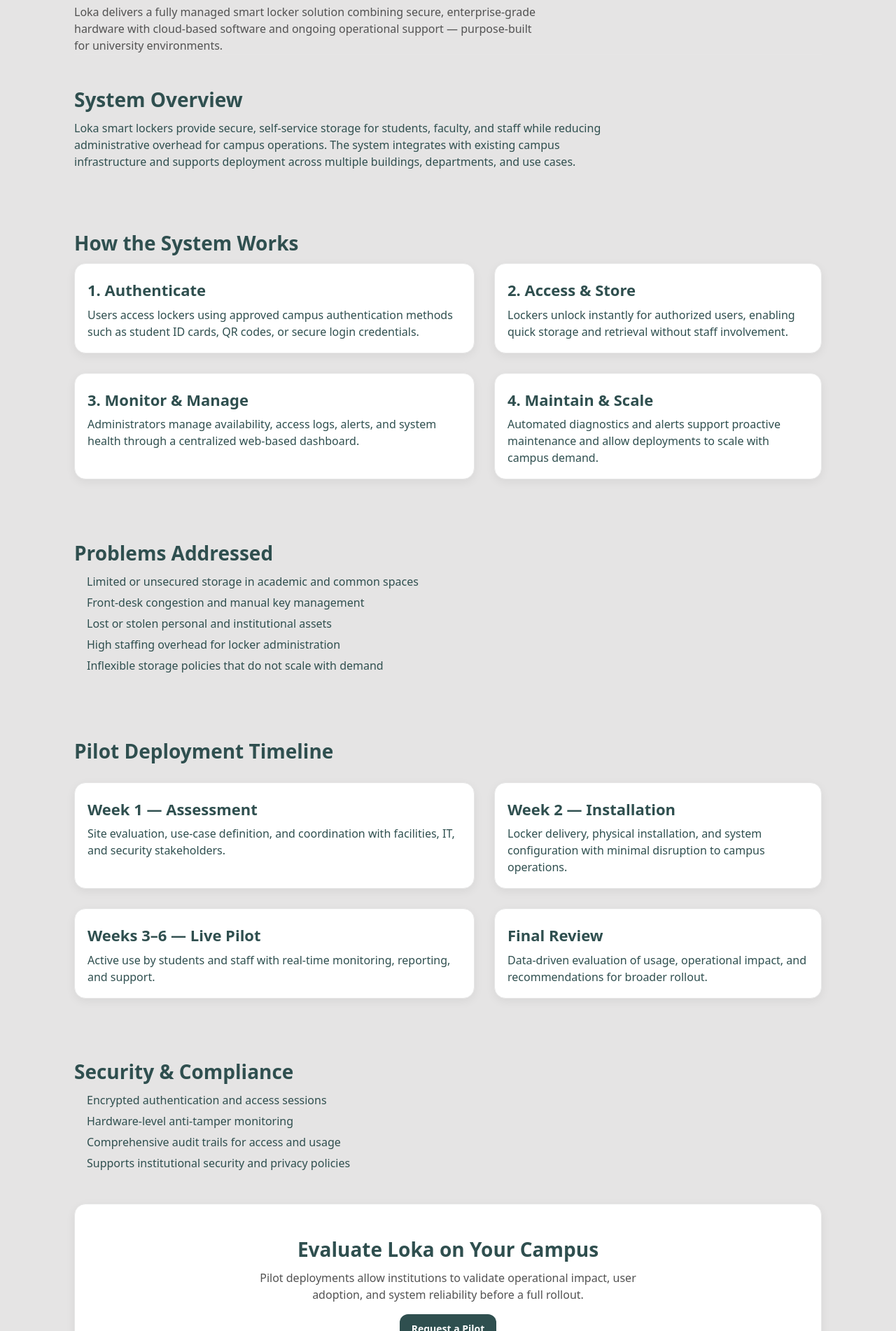
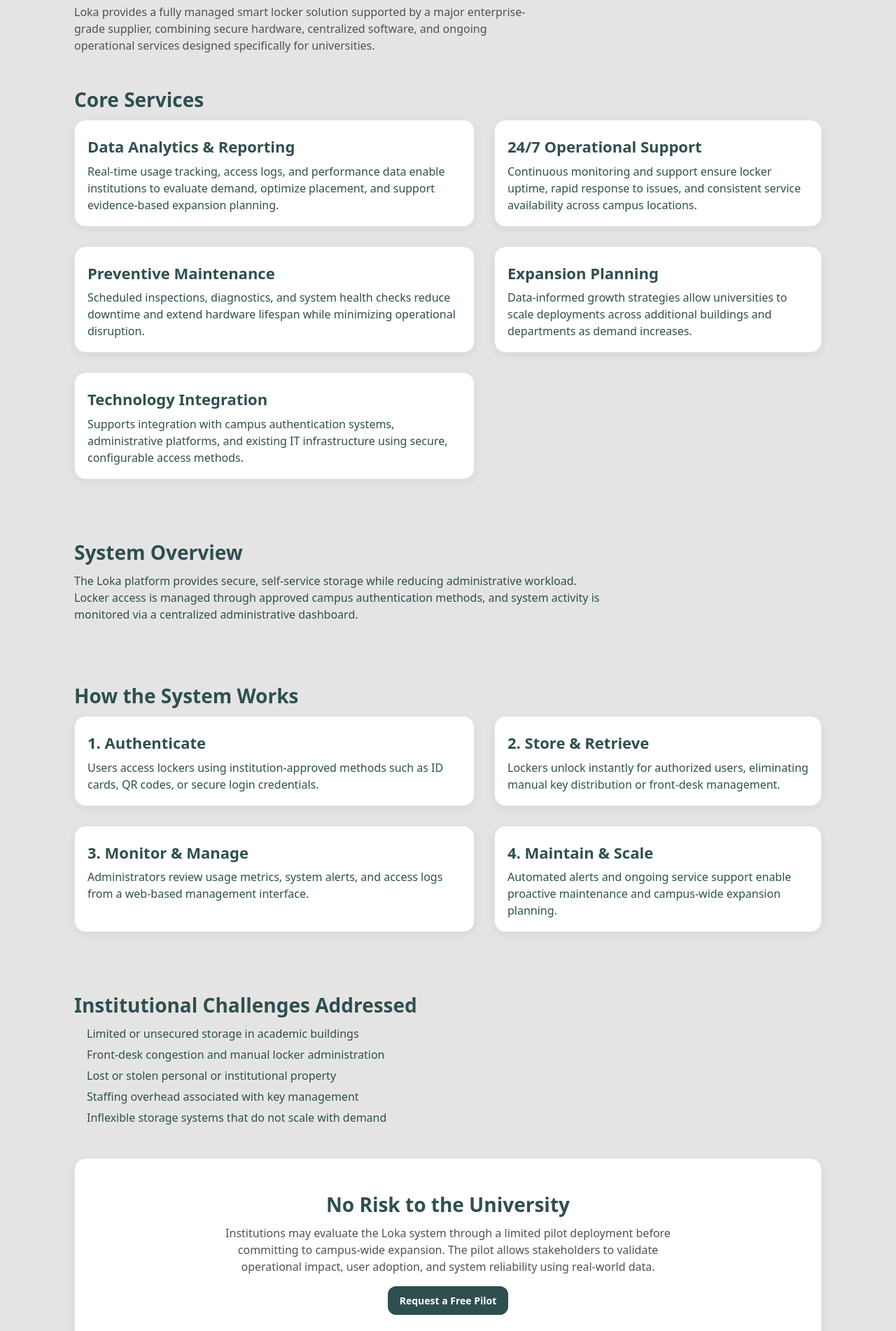
Before and after one commit to LokaTechnology/Loka-Technology, a Next.js app: page /product in a window 1280 px wide. Shown: the part 278-2180 px from the top of the page at 70% size. Built offline with nearby package versions, Linux system fonts and the light colour scheme.

Commit message:
made sure that all code is upto date

```diff
--- a/app/pricing/pilot/page.tsx
+++ b/app/pricing/pilot/page.tsx
@@ -1,139 +1,77 @@
 export const metadata = {
-  title: "Pilot Program – Loka Smart Lockers",
+  title: "Semester Pilot Program – Loka",
 };
 
 export default function PilotProgramPage() {
   return (
     <main className="section">
-      <div className="container space-y-10">
+      <div className="container">
 
-        {/* Header */}
-        <section className="max-w-3xl">
-          <h1>Pilot Program Overview</h1>
-          <p className="text-muted">
-            Loka pilot programs allow universities to evaluate smart locker
-            deployments in a controlled, low-risk environment before committing
-            to a broader rollout.
-          </p>
-        </section>
+        <h1>Semester-Based Pilot Program</h1>
+        <p className="text-muted max-w-2xl">
+          A structured, data-driven pilot allowing universities to evaluate
+          performance before committing to long-term deployment.
+        </p>
 
         <hr />
 
-        {/* What the pilot is */}
+        {/* Structure */}
         <section className="section max-w-3xl">
-          <h2>What the Pilot Includes</h2>
-          <p>
-            Pilot deployments are short-term installations designed to validate
-            operational impact, user adoption, and system performance. The pilot
-            focuses on real campus usage rather than demonstrations or mock
-            environments.
-          </p>
-
-          <ul className="feature-list mt-4">
-            <li>Limited smart locker installation at selected campus location(s)</li>
-            <li>Configuration aligned to approved campus access methods</li>
-            <li>Administrative dashboard access for monitoring and reporting</li>
-            <li>Operational support during the pilot period</li>
+          <h2>Pilot Structure</h2>
+          <ul className="feature-list">
+            <li>Limited installation at approved campus location(s)</li>
+            <li>Semester-length evaluation period</li>
+            <li>Full dashboard access and reporting</li>
+            <li>Operational and technical support included</li>
           </ul>
         </section>
 
-        {/* Timeline */}
+        {/* Success metrics */}
         <section className="section">
-          <h2>Pilot Timeline</h2>
+          <h2>Defined Success Metrics</h2>
 
-          <div className="grid-2 mt-6">
+          <div className="grid-2">
             <div className="card">
-              <h3>Phase 1 — Planning</h3>
-              <p>
-                Coordination with facilities, IT, and security stakeholders to
-                confirm scope, location, access methods, and success criteria.
-              </p>
+              <h3>User Adoption</h3>
+              <p>Utilization rates and repeat usage patterns.</p>
             </div>
 
             <div className="card">
-              <h3>Phase 2 — Installation</h3>
-              <p>
-                Delivery and installation of lockers, system configuration, and
-                verification of network and access requirements.
-              </p>
+              <h3>Operational Impact</h3>
+              <p>Reduction in staffing burden and front-desk congestion.</p>
             </div>
 
             <div className="card">
-              <h3>Phase 3 — Live Operation</h3>
-              <p>
-                Active campus use with real-time monitoring, usage tracking, and
-                issue resolution as needed.
-              </p>
+              <h3>System Reliability</h3>
+              <p>Uptime performance and issue resolution timelines.</p>
             </div>
 
             <div className="card">
-              <h3>Phase 4 — Evaluation</h3>
-              <p>
-                Review of usage data, operational feedback, and recommendations
-                for expansion or modification.
-              </p>
+              <h3>Policy Alignment</h3>
+              <p>Compliance with institutional security and privacy standards.</p>
             </div>
           </div>
         </section>
 
-        {/* Success criteria */}
+        {/* No long term commitment */}
         <section className="section max-w-3xl">
-          <h2>Evaluation Criteria</h2>
-          <ul className="feature-list">
-            <li>User adoption and utilization patterns</li>
-            <li>Impact on staffing and administrative workload</li>
-            <li>System reliability and uptime</li>
-            <li>Alignment with campus security policies</li>
-            <li>Feedback from operational stakeholders</li>
-          </ul>
-        </section>
-
-        {/* Responsibilities — VERY IMPORTANT */}
-        <section className="section">
-          <h2>University Responsibilities</h2>
-
-          <div className="card max-w-3xl">
-            <p className="subtle">
-              During the pilot, the university is responsible for the following:
-            </p>
-
-            <ul className="feature-list mt-3">
-              <li>Providing physical space for locker installation</li>
-              <li>Electrical power and network connectivity</li>
-              <li>Coordination with internal IT, facilities, and security teams</li>
-              <li>Approval of access methods and user policies</li>
-              <li>Compliance with institutional privacy and data policies</li>
-            </ul>
-          </div>
-        </section>
-
-        {/* What happens after */}
-        <section className="section max-w-3xl">
-          <h2>Post-Pilot Outcomes</h2>
+          <h2>No Long-Term Commitment Upfront</h2>
           <p>
-            Upon completion of the pilot, Loka provides a summary of operational
-            findings to support internal decision-making. Institutions may
-            choose to expand, modify, or conclude the deployment based on pilot
-            results.
+            At the end of the semester, the university receives a formal
+            performance report supporting a data-backed go/no-go decision.
+          </p>
+          <p className="mt-3">
+            Institutions may expand, modify, or conclude the deployment
+            without contractual obligation beyond the pilot term.
           </p>
         </section>
 
         {/* CTA */}
         <section className="section card text-center">
-          <h2>Apply for a Pilot Program</h2>
-          <p className="text-muted max-w-xl mx-auto">
-            Pilot availability is limited and subject to campus readiness and
-            deployment scope.
-          </p>
-
-          <div className="flex gap-4 justify-center mt-6 flex-wrap">
-            <a href="/contact" className="btn btn-primary">
-              Apply for Pilot
-            </a>
-            <a href="/pricing" className="btn btn-outline">
-              Back to Pricing
-            </a>
-          </div>
+          <h2>Apply for a Semester Pilot</h2>
+          <a href="/contact" className="btn btn-primary mt-4">
+            Apply for Pilot
+          </a>
         </section>
 
       </div>
--- a/app/product/page.tsx
+++ b/app/product/page.tsx
@@ -3,138 +3,147 @@
     <main className="section">
       <div className="container">
 
-        {/* Page header */}
-        <h1>Enterprise Smart Locker System for Universities</h1>
+        {/* Page Header */}
+        <h1>Smart Locker Platform & Managed Campus Services</h1>
         <p className="text-muted max-w-2xl">
-          Loka delivers a fully managed smart locker solution combining secure,
-          enterprise-grade hardware with cloud-based software and ongoing
-          operational support — purpose-built for university environments.
+          Loka provides a fully managed smart locker solution supported by a
+          major enterprise-grade supplier, combining secure hardware,
+          centralized software, and ongoing operational services designed
+          specifically for universities.
         </p>
 
         <hr />
 
-        {/* What the system is */}
+        {/* Core Services — PRIMARY SELLING POINTS */}
+        <section className="section">
+          <h2>Core Services</h2>
+
+          <div className="grid-2">
+
+            <div className="card">
+              <h3>Data Analytics & Reporting</h3>
+              <p>
+                Real-time usage tracking, access logs, and performance data
+                enable institutions to evaluate demand, optimize placement,
+                and support evidence-based expansion planning.
+              </p>
+            </div>
+
+            <div className="card">
+              <h3>24/7 Operational Support</h3>
+              <p>
+                Continuous monitoring and support ensure locker uptime,
+                rapid response to issues, and consistent service availability
+                across campus locations.
+              </p>
+            </div>
+
+            <div className="card">
+              <h3>Preventive Maintenance</h3>
+              <p>
+                Scheduled inspections, diagnostics, and system health checks
+                reduce downtime and extend hardware lifespan while minimizing
+                operational disruption.
+              </p>
+            </div>
+
+            <div className="card">
+              <h3>Expansion Planning</h3>
+              <p>
+                Data-informed growth strategies allow universities to scale
+                deployments across additional buildings and departments as
+                demand increases.
+              </p>
+            </div>
+
+            <div className="card">
+              <h3>Technology Integration</h3>
+              <p>
+                Supports integration with campus authentication systems,
+                administrative platforms, and existing IT infrastructure
+                using secure, configurable access methods.
+              </p>
+            </div>
+
+          </div>
+        </section>
+
+        {/* System Overview */}
         <section className="section">
           <h2>System Overview</h2>
           <p className="max-w-3xl">
-            Loka smart lockers provide secure, self-service storage for students,
-            faculty, and staff while reducing administrative overhead for campus
-            operations. The system integrates with existing campus infrastructure
-            and supports deployment across multiple buildings, departments, and
-            use cases.
+            The Loka platform provides secure, self-service storage while
+            reducing administrative workload. Locker access is managed
+            through approved campus authentication methods, and system
+            activity is monitored via a centralized administrative dashboard.
           </p>
         </section>
 
-        {/* How it works */}
+        {/* How It Works */}
         <section className="section">
           <h2>How the System Works</h2>
 
           <div className="grid-2">
+
             <div className="card">
               <h3>1. Authenticate</h3>
               <p>
-                Users access lockers using approved campus authentication methods
-                such as student ID cards, QR codes, or secure login credentials.
+                Users access lockers using institution-approved methods such
+                as ID cards, QR codes, or secure login credentials.
               </p>
             </div>
 
             <div className="card">
-              <h3>2. Access & Store</h3>
+              <h3>2. Store & Retrieve</h3>
               <p>
-                Lockers unlock instantly for authorized users, enabling quick
-                storage and retrieval without staff involvement.
+                Lockers unlock instantly for authorized users, eliminating
+                manual key distribution or front-desk management.
               </p>
             </div>
 
             <div className="card">
               <h3>3. Monitor & Manage</h3>
               <p>
-                Administrators manage availability, access logs, alerts, and
-                system health through a centralized web-based dashboard.
+                Administrators review usage metrics, system alerts, and
+                access logs from a web-based management interface.
               </p>
             </div>
 
             <div className="card">
               <h3>4. Maintain & Scale</h3>
               <p>
-                Automated diagnostics and alerts support proactive maintenance
-                and allow deployments to scale with campus demand.
+                Automated alerts and ongoing service support enable proactive
+                maintenance and campus-wide expansion planning.
               </p>
             </div>
+
           </div>
         </section>
 
-        {/* Problems solved — IMPORTANT for RFPs */}
+        {/* Problems Addressed */}
         <section className="section">
-          <h2>Problems Addressed</h2>
+          <h2>Institutional Challenges Addressed</h2>
           <ul className="feature-list max-w-3xl">
-            <li>Limited or unsecured storage in academic and common spaces</li>
-            <li>Front-desk congestion and manual key management</li>
-            <li>Lost or stolen personal and institutional assets</li>
-            <li>High staffing overhead for locker administration</li>
-            <li>Inflexible storage policies that do not scale with demand</li>
+            <li>Limited or unsecured storage in academic buildings</li>
+            <li>Front-desk congestion and manual locker administration</li>
+            <li>Lost or stolen personal or institutional property</li>
+            <li>Staffing overhead associated with key management</li>
+            <li>Inflexible storage systems that do not scale with demand</li>
           </ul>
         </section>
 
-        {/* Pilot timeline */}
-        <section className="section">
-          <h2>Pilot Deployment Timeline</h2>
+        {/* No Risk Section (Important — from meeting notes) */}
+        <section className="section card text-center">
+          <h2>No Risk to the University</h2>
+          <p className="text-muted max-w-2xl mx-auto">
+            Institutions may evaluate the Loka system through a limited pilot
+            deployment before committing to campus-wide expansion. The pilot
+            allows stakeholders to validate operational impact, user adoption,
+            and system reliability using real-world data.
+          </p>
 
-          <div className="grid-2 mt-6">
-            <div className="card">
-              <h3>Week 1 — Assessment</h3>
-              <p>
-                Site evaluation, use-case definition, and coordination with
-                facilities, IT, and security stakeholders.
-              </p>
-            </div>
-
-            <div className="card">
-              <h3>Week 2 — Installation</h3>
-              <p>
-                Locker delivery, physical installation, and system configuration
-                with minimal disruption to campus operations.
-              </p>
-            </div>
-
-            <div className="card">
-              <h3>Weeks 3–6 — Live Pilot</h3>
-              <p>
-                Active use by students and staff with real-time monitoring,
-                reporting, and support.
-              </p>
-            </div>
-
-            <div className="card">
-              <h3>Final Review</h3>
-              <p>
-                Data-driven evaluation of usage, operational impact, and
-                recommendations for broader rollout.
-              </p>
-            </div>
-          </div>
-        </section>
-
-        {/* Security & compliance */}
-        <section className="section">
-          <h2>Security & Compliance</h2>
-          <ul className="feature-list max-w-3xl">
-            <li>Encrypted authentication and access sessions</li>
-            <li>Hardware-level anti-tamper monitoring</li>
-            <li>Comprehensive audit trails for access and usage</li>
-            <li>Supports institutional security and privacy policies</li>
-          </ul>
-        </section>
-
-        {/* Bottom CTA */}
-        <section className="section card text-center">
-          <h2>Evaluate Loka on Your Campus</h2>
-          <p className="text-muted max-w-xl mx-auto">
-            Pilot deployments allow institutions to validate operational impact,
-            user adoption, and system reliability before a full rollout.
-          </p>
           <a href="/contact" className="btn btn-primary mt-4">
-            Request a Pilot
+            Request a Free Pilot
           </a>
         </section>
 
--- a/app/why-loka/page.tsx
+++ b/app/why-loka/page.tsx
@@ -4,81 +4,102 @@
     <main className="section">
       <div className="container">
 
-          <span className="kicker">Why Loka</span>
-          <h1>Built for Campuses </h1>
-          <p className="text-muted">
-            Most smart locker systems weren’t designed for universities. Loka is.
+        {/* Header */}
+        <h1>Why Loka</h1>
+        <p className="text-muted max-w-2xl">
+          Universities can purchase lockers. Or they can deploy a managed,
+          accountable campus storage platform. Loka focuses on outcomes —
+          not just equipment.
         </p>
 
         <hr />
 
-          <div className="grid-2 section">
-            <div>
-              <h2>The Problem With Traditional Smart Lockers</h2>
+        {/* Vendor vs Loka */}
+        <section className="section">
+          <h2>Why Not Go Direct to a Locker Vendor?</h2>
+
+          <div className="grid-2 mt-6">
+
+            <div className="card">
+              <h3>Hardware Vendors Sell Equipment</h3>
               <ul className="feature-list">
-                <li>Designed for logistics, not students</li>
-                <li>Rigid pricing and long-term contracts</li>
-                <li>Complex setup and poor admin tools</li>
-                <li>Little flexibility for campus policies</li>
+                <li>Upfront hardware purchase</li>
+                <li>Limited operational oversight</li>
+                <li>Reactive support models</li>
+                <li>Fragmented responsibility across departments</li>
               </ul>
             </div>
 
             <div className="card">
-              <h3>What Campuses Actually Need</h3>
-              <p className="subtle">
-                Universities need systems that adapt to semesters, events,
-                facilities, and student behavior — not the other way around.
-              </p>
-            </div>
+              <h3>Loka Manages Outcomes</h3>
+              <ul className="feature-list">
+                <li>End-to-end operational ownership</li>
+                <li>Data analytics and reporting</li>
+                <li>24/7 monitoring and support</li>
+                <li>Performance accountability</li>
+              </ul>
             </div>
 
-          <div className="section">
-            <h2>What Makes Loka Different</h2>
+          </div>
+        </section>
+
+        {/* Vendor sprawl risk */}
+        <section className="section max-w-3xl">
+          <h2>Avoid Vendor Sprawl & Operational Risk</h2>
+          <p>
+            Direct hardware procurement often results in separate vendors
+            for hardware, software, maintenance, and integration. This
+            increases institutional risk and diffuses accountability.
+          </p>
+          <p className="mt-3">
+            Loka serves as a single operational partner — consolidating
+            hardware sourcing, system management, analytics, support,
+            and expansion planning under one accountable structure.
+          </p>
+        </section>
+
+        {/* What We Own */}
+        <section className="section">
+          <h2>What Loka Owns</h2>
 
           <div className="grid-2">
             <div className="card">
-                <h3>Campus-First Design</h3>
+              <h3>Operations</h3>
               <p>
-                  Built specifically for universities, libraries, rec centers,
-                  and student unions.
+                Continuous monitoring, issue resolution, and performance oversight.
               </p>
             </div>
 
             <div className="card">
-                <h3>Flexible Access & Policies</h3>
+              <h3>Data & Reporting</h3>
               <p>
-                  Support ID cards, QR codes, timed access, reservations,
-                  and admin-defined rules.
+                Usage metrics, adoption rates, and expansion planning insights.
               </p>
             </div>
 
             <div className="card">
-                <h3>Admin-Friendly Dashboard</h3>
+              <h3>System Reliability</h3>
               <p>
-                  Monitor usage, resolve issues, and manage lockers
-                  without extra staff.
+                Preventive maintenance and proactive uptime management.
               </p>
             </div>
 
             <div className="card">
-                <h3>Modern & Reliable Hardware</h3>
+              <h3>Accountability</h3>
               <p>
-                  Commercial-grade lockers designed for high-traffic campus use.
+                A single partner responsible for performance and campus outcomes.
               </p>
             </div>
           </div>
-          </div>
+        </section>
 
-          <div className="section">
-            <div className="card cta-card">
-            <h2>Designed for Long-Term Reliability</h2>
-             <p className="subtle">
-                Loka systems are monitored, maintained, and updated to ensure
-                consistent uptime throughout the academic year.
-                </p>
-            <a href="/contact" className="btn btn-primary">Talk to Us</a>
-            </div>
-          </div>
+        {/* CTA */}
+        <section className="section card text-center">
+          <h2>Choose a Managed Outcome, Not Just Hardware</h2>
+          <a href="/pricing/pilot" className="btn btn-primary mt-4">
+            Evaluate a Pilot Deployment
+          </a>
+        </section>
 
       </div>
     </main>
```
Also changed, not shown: app/components/PoweredSmartbox.tsx (+5 -5 lines). Lines whose indentation alone changed are shown as unchanged.
